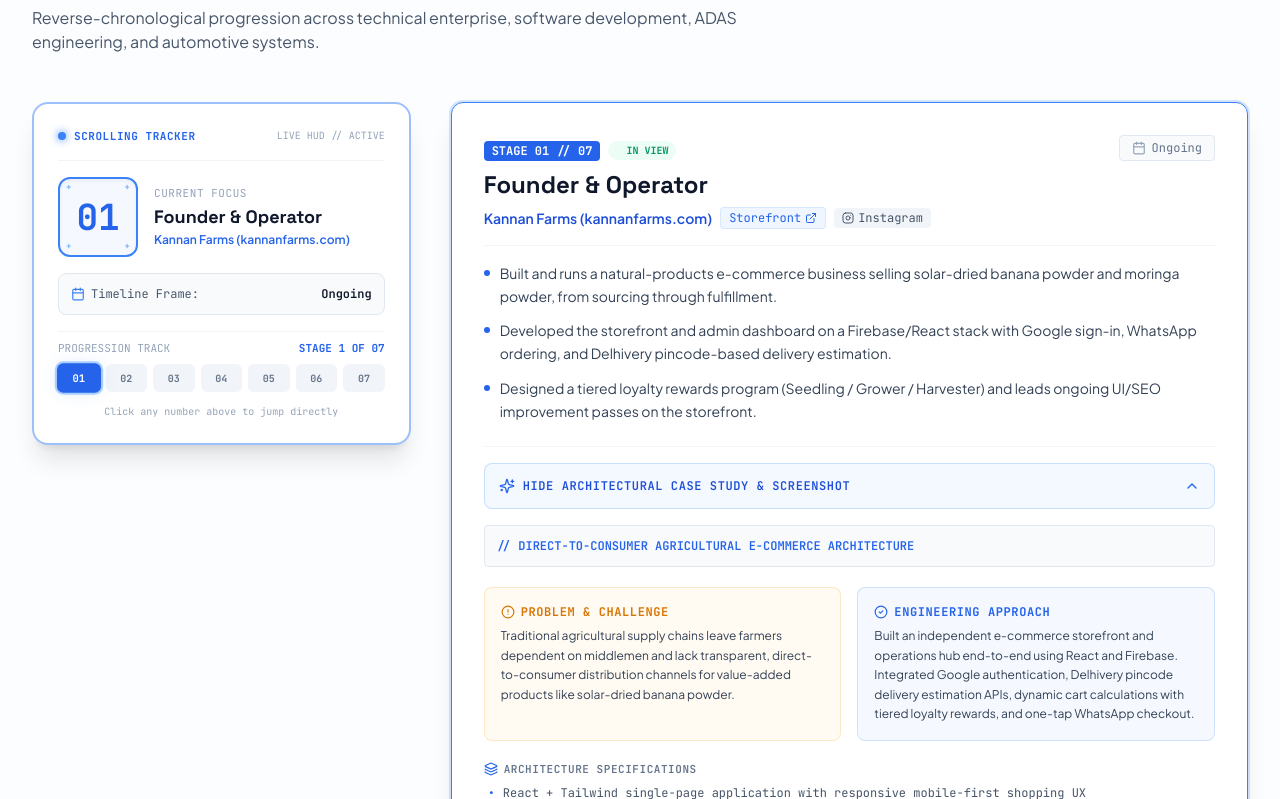
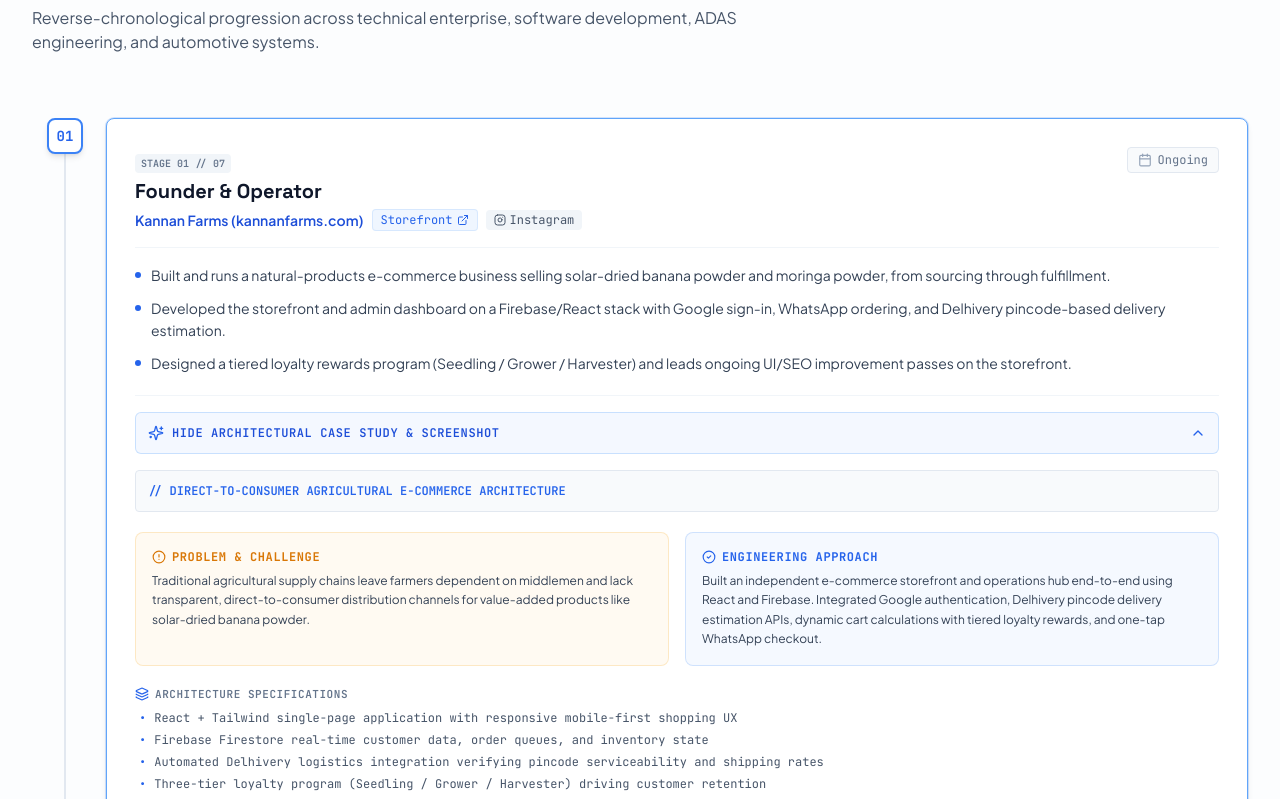
Before and after one commit to Karthick-Boopathy/KarthickBoopathy, a React (Vite) app: page / in a window 1280 px wide. Shown: the part 2901-3700 px from the top of the page. Built offline with nearby package versions, Linux system fonts and the light colour scheme.

Commit message:
fix: restore clean original timeline with single number box scrolling smoothly down the rail

```diff
--- a/src/components/Experience.tsx
+++ b/src/components/Experience.tsx
@@ -48,14 +48,6 @@
     }));
   };
 
-  const scrollToMilestone = (index: number) => {
-    const target = itemRefs.current[index];
-    if (target) {
-      const topOffset = target.getBoundingClientRect().top + window.scrollY - 140;
-      window.scrollTo({ top: topOffset, behavior: 'smooth' });
-    }
-  };
-
   return (
     <section id="experience" className="py-20 bg-white/50 dark:bg-[#0B0F1A]/80 border-b border-slate-200 dark:border-slate-800/80 relative">
       <div className="max-w-7xl mx-auto px-4 sm:px-6 lg:px-8 relative z-10">
@@ -65,7 +57,7 @@
           whileInView={{ opacity: 1, y: 0 }}
           viewport={{ once: true, margin: '-50px' }}
           transition={{ duration: 0.5, ease: [0.21, 0.47, 0.32, 0.98] }}
-          className="max-w-3xl mb-12"
+          className="max-w-3xl mb-16"
         >
           <div className="inline-flex items-center gap-2 text-xs font-mono uppercase tracking-wider text-blue-600 dark:text-blue-400 font-semibold mb-2">
             <span className="px-1.5 py-0.5 rounded bg-blue-50 dark:bg-blue-500/10 border border-blue-200 dark:border-blue-500/30 text-[10px]">
@@ -84,184 +76,38 @@
           </p>
         </motion.div>
 
-        {/* Mobile Sticky Tracker Bar (Sticky on mobile only) */}
-        <div className="lg:hidden sticky top-16 z-30 mb-8 p-3 rounded-xl bg-white/95 dark:bg-[#0B0F1A]/95 backdrop-blur-md border-2 border-blue-500/60 shadow-lg dark:shadow-glow-sm flex items-center justify-between">
-          <div className="flex items-center gap-3">
-            {/* Animated Rolling Number Box */}
-            <div className="w-10 h-10 rounded-lg border-2 border-blue-500 bg-blue-50 dark:bg-blue-950/50 flex items-center justify-center font-mono text-base font-bold text-blue-600 dark:text-blue-400 relative overflow-hidden shrink-0">
-              <AnimatePresence mode="popLayout" initial={false}>
-                <motion.span
-                  key={activeIndex}
-                  initial={{ y: activeIndex > prevIndex ? 22 : -22, opacity: 0, scale: 0.8 }}
-                  animate={{ y: 0, opacity: 1, scale: 1 }}
-                  exit={{ y: activeIndex > prevIndex ? -22 : 22, opacity: 0, scale: 0.8 }}
-                  transition={{ duration: 0.28, ease: [0.16, 1, 0.3, 1] }}
-                  className="absolute"
-                >
-                  {String(activeIndex + 1).padStart(2, '0')}
-                </motion.span>
-              </AnimatePresence>
-            </div>
-            <div>
-              <div className="text-[10px] font-mono text-blue-600 dark:text-blue-400 font-bold uppercase tracking-wider flex items-center gap-1.5">
-                <span className="w-1.5 h-1.5 rounded-full bg-blue-500 animate-pulse" />
-                STAGE {activeIndex + 1} OF {experiences.length}
-              </div>
-              <div className="text-xs font-heading font-bold text-slate-900 dark:text-white truncate max-w-[180px]">
-                {experiences[activeIndex].role}
-              </div>
-            </div>
-          </div>
-
-          {/* Quick Step Indicators */}
-          <div className="flex items-center gap-1">
-            {experiences.map((_, i) => (
-              <button
-                key={i}
-                type="button"
-                onClick={() => scrollToMilestone(i)}
-                className={`h-2.5 rounded-full transition-all ${
-                  i === activeIndex
-                    ? 'w-5 bg-blue-500'
-                    : i < activeIndex
-                    ? 'w-2 bg-blue-400/60 dark:bg-blue-600/60'
-                    : 'w-2 bg-slate-300 dark:bg-slate-700'
-                }`}
-                title={`Jump to Milestone ${i + 1}`}
-                aria-label={`Jump to Milestone ${i + 1}`}
-              />
-            ))}
-          </div>
-        </div>
-
-        {/* Dual Column Layout: Left Sticky HUD Tracker + Right Timeline Cards */}
-        <div className="grid grid-cols-1 lg:grid-cols-12 gap-10 items-start">
-          {/* Left Column: Sticky Interactive Tracker Box (Desktop) */}
-          <div className="hidden lg:block lg:col-span-4 sticky top-28 space-y-6">
-            <div className="p-6 rounded-2xl bg-white dark:bg-[#111827] border-2 border-blue-500/50 dark:border-blue-500/40 shadow-xl dark:shadow-glow-md relative overflow-hidden glow-border">
-              {/* Top Status Header */}
-              <div className="flex items-center justify-between pb-4 mb-4 border-b border-slate-100 dark:border-slate-800 text-xs font-mono">
-                <span className="flex items-center gap-2 text-blue-600 dark:text-blue-400 font-bold uppercase tracking-wider text-[11px]">
-                  <span className="w-2 h-2 rounded-full bg-blue-500 animate-pulse shadow-[0_0_8px_#3B82F6]" />
-                  SCROLLING TRACKER
-                </span>
-                <span className="text-slate-400 dark:text-slate-500 text-[10px]">
-                  LIVE HUD // ACTIVE
-                </span>
-              </div>
-
-              {/* Giant Animated Rolling Number Display */}
-              <div className="flex items-center gap-4 my-2">
-                <div className="w-20 h-20 rounded-xl border-2 border-blue-500 dark:border-blue-400 bg-blue-50/60 dark:bg-blue-950/40 flex items-center justify-center font-mono font-bold text-4xl text-blue-600 dark:text-blue-400 relative overflow-hidden shadow-inner shrink-0">
+        {/* Timeline Sequence Container with Full-Height Rail and Scrolling Number Box */}
+        <div className="relative ml-4 sm:ml-8 flex items-stretch">
+          {/* Left Vertical Rail Line (Stretches to 100% height of all cards) */}
+          <div className="relative w-[2px] bg-slate-200 dark:bg-slate-800 shrink-0">
+            {/* The Box Holding the Number — Scrolls With The Screen Along the Rail */}
+            <div className="sticky top-36 z-30 -ml-[15px] sm:-ml-[17px] w-8 h-8 sm:w-9 sm:h-9 rounded-lg border-2 border-blue-500 dark:border-blue-400 bg-white dark:bg-[#111827] flex items-center justify-center font-mono text-xs sm:text-sm font-bold text-blue-600 dark:text-blue-400 shadow-md dark:shadow-glow-sm overflow-hidden select-none">
               <AnimatePresence mode="popLayout" initial={false}>
                 <motion.span
                   key={activeIndex}
                   initial={{
-                        y: activeIndex > prevIndex ? 40 : -40,
+                    y: activeIndex > prevIndex ? 18 : -18,
                     opacity: 0,
-                        filter: 'blur(4px)',
-                        scale: 0.8,
                   }}
                   animate={{
                     y: 0,
                     opacity: 1,
-                        filter: 'blur(0px)',
-                        scale: 1,
                   }}
                   exit={{
-                        y: activeIndex > prevIndex ? -40 : 40,
+                    y: activeIndex > prevIndex ? -18 : 18,
                     opacity: 0,
-                        filter: 'blur(4px)',
-                        scale: 0.8,
                   }}
-                      transition={{ duration: 0.35, ease: [0.16, 1, 0.3, 1] }}
+                  transition={{ duration: 0.25, ease: [0.16, 1, 0.3, 1] }}
                   className="absolute"
                 >
-                      {String(activeIndex + 1).padStart(2, '0')}
+                  {experiences[activeIndex].number}
                 </motion.span>
               </AnimatePresence>
-
-                  {/* Corner CAD fiducial markers */}
-                  <span className="absolute top-1 left-1.5 font-mono text-[9px] text-blue-400/80 leading-none select-none">+</span>
-                  <span className="absolute top-1 right-1.5 font-mono text-[9px] text-blue-400/80 leading-none select-none">+</span>
-                  <span className="absolute bottom-1 left-1.5 font-mono text-[9px] text-blue-400/80 leading-none select-none">+</span>
-                  <span className="absolute bottom-1 right-1.5 font-mono text-[9px] text-blue-400/80 leading-none select-none">+</span>
-                </div>
-
-                <div className="space-y-1">
-                  <div className="text-[11px] font-mono text-slate-400 dark:text-slate-500 uppercase tracking-wider">
-                    CURRENT FOCUS
-                  </div>
-                  <AnimatePresence mode="wait">
-                    <motion.div
-                      key={activeIndex}
-                      initial={{ opacity: 0, y: 6 }}
-                      animate={{ opacity: 1, y: 0 }}
-                      exit={{ opacity: 0, y: -6 }}
-                      transition={{ duration: 0.2 }}
-                      className="font-heading font-bold text-lg text-slate-900 dark:text-white leading-tight"
-                    >
-                      {experiences[activeIndex].role}
-                    </motion.div>
-                  </AnimatePresence>
-                  <div className="text-xs font-semibold text-blue-600 dark:text-blue-400 truncate">
-                    {experiences[activeIndex].organization}
-                  </div>
             </div>
           </div>
 
-              {/* Chronological Period Badge */}
-              <div className="p-3 rounded-lg bg-slate-50 dark:bg-slate-800/60 border border-slate-200 dark:border-slate-800 text-xs font-mono flex items-center justify-between text-slate-600 dark:text-slate-300 my-4">
-                <span className="flex items-center gap-1.5">
-                  <Calendar className="w-3.5 h-3.5 text-blue-500" />
-                  <span>Timeline Frame:</span>
-                </span>
-                <span className="font-semibold text-slate-900 dark:text-white">
-                  {experiences[activeIndex].period}
-                </span>
-              </div>
-
-              {/* Clickable 7-Step Progression Meter */}
-              <div className="space-y-2 pt-2 border-t border-slate-100 dark:border-slate-800">
-                <div className="flex items-center justify-between text-[11px] font-mono text-slate-400 dark:text-slate-500">
-                  <span>PROGRESSION TRACK</span>
-                  <span className="font-bold text-blue-600 dark:text-blue-400">
-                    STAGE {activeIndex + 1} OF 07
-                  </span>
-                </div>
-                <div className="grid grid-cols-7 gap-1.5">
-                  {experiences.map((exp, idx) => {
-                    const isPassed = idx < activeIndex;
-                    const isCurrent = idx === activeIndex;
-
-                    return (
-                      <button
-                        key={exp.id}
-                        type="button"
-                        onClick={() => scrollToMilestone(idx)}
-                        className={`h-7 rounded-md font-mono text-[10px] font-bold flex items-center justify-center transition-all ${
-                          isCurrent
-                            ? 'bg-blue-600 text-white shadow-glow-sm scale-105 ring-2 ring-blue-400/50'
-                            : isPassed
-                            ? 'bg-blue-100 dark:bg-blue-900/40 text-blue-700 dark:text-blue-300 hover:bg-blue-200 dark:hover:bg-blue-800/60'
-                            : 'bg-slate-100 dark:bg-slate-800 text-slate-500 dark:text-slate-400 hover:bg-slate-200 dark:hover:bg-slate-700'
-                        }`}
-                        title={`Jump to ${exp.role} (${exp.number})`}
-                      >
-                        {exp.number}
-                      </button>
-                    );
-                  })}
-                </div>
-                <div className="text-[10px] font-mono text-slate-400 text-center pt-1">
-                  Click any number above to jump directly
-                </div>
-              </div>
-            </div>
-          </div>
-
-          {/* Right Column: Timeline Cards (#1 to #7) */}
-          <div className="lg:col-span-8 relative space-y-12">
+          {/* Right Column: Original Experience Cards Stack */}
+          <div className="flex-1 min-w-0 pl-6 sm:pl-10 space-y-12">
             {experiences.map((exp, idx) => {
               const isExpanded = !!expandedStudies[exp.id];
               const isActive = activeIndex === idx;
@@ -270,45 +116,44 @@
                 <div
                   key={exp.id}
                   ref={(el) => (itemRefs.current[idx] = el)}
-                  className="relative scroll-mt-28"
+                  className="relative group"
                 >
+                  {/* Subtle Rail Alignment Dot at each card */}
+                  <div
+                    className={`absolute -left-[30px] sm:-left-[46px] top-3.5 w-2.5 h-2.5 rounded-full border transition-all duration-300 ${
+                      isActive
+                        ? 'border-blue-500 bg-blue-500 scale-125 shadow-[0_0_8px_#3B82F6]'
+                        : idx < activeIndex
+                        ? 'border-blue-400/80 dark:border-blue-500/80 bg-blue-400/80 dark:bg-blue-500/80'
+                        : 'border-slate-300 dark:border-slate-700 bg-white dark:bg-[#111827]'
+                    }`}
+                  />
+
                   {/* Experience Card */}
                   <motion.div
-                    initial={{ opacity: 0, y: 24 }}
-                    whileInView={{ opacity: 1, y: 0 }}
-                    viewport={{ once: true, margin: '-50px' }}
-                    transition={{ duration: 0.5, delay: 0.05, ease: [0.21, 0.47, 0.32, 0.98] }}
+                    initial={{ opacity: 0, x: -16 }}
+                    whileInView={{ opacity: 1, x: 0 }}
+                    viewport={{ once: true, margin: '-40px' }}
+                    transition={{ duration: 0.45, delay: idx * 0.05, ease: [0.21, 0.47, 0.32, 0.98] }}
                     whileHover={{ y: -2, transition: { duration: 0.2 } }}
-                    className={`p-6 sm:p-8 rounded-xl border transition-all duration-300 shadow-2xs glow-border ${
+                    className={`p-6 sm:p-7 rounded-lg border transition-all duration-200 shadow-2xs glow-border ${
                       isActive
-                        ? 'border-blue-500 dark:border-blue-400 bg-white dark:bg-[#111827] shadow-xl dark:shadow-glow-md ring-2 ring-blue-500/20'
-                        : 'border-slate-200 dark:border-slate-800 bg-white/90 dark:bg-[#111827]/90 hover:border-slate-300 dark:hover:border-slate-700'
+                        ? 'border-blue-400 dark:border-blue-500/80 bg-white dark:bg-[#111827] shadow-md dark:shadow-glow-sm ring-1 ring-blue-500/20'
+                        : 'border-slate-200 dark:border-slate-800 bg-white dark:bg-[#111827] hover:border-slate-300 dark:hover:border-slate-700'
                     }`}
                   >
                     {/* Header Row */}
                     <div className="flex flex-col sm:flex-row sm:items-baseline justify-between gap-2 pb-4 mb-4 border-b border-slate-100 dark:border-slate-800">
                       <div>
-                        <div className="flex items-center gap-2 mb-2">
-                          <span className={`px-2 py-0.5 rounded font-mono text-xs font-bold transition-colors ${
-                            isActive
-                              ? 'bg-blue-600 text-white shadow-xs'
-                              : 'bg-slate-100 dark:bg-slate-800 text-slate-700 dark:text-slate-300'
-                          }`}>
+                        <div className="flex items-center gap-2 mb-1">
+                          <span className="text-[10px] font-mono px-1.5 py-0.5 rounded bg-slate-100 dark:bg-slate-800 text-slate-500 dark:text-slate-400 font-semibold">
                             STAGE {exp.number} // 07
                           </span>
-                          {isActive && (
-                            <span className="inline-flex items-center gap-1 px-2 py-0.5 rounded-full bg-emerald-50 dark:bg-emerald-500/15 text-emerald-600 dark:text-emerald-400 font-mono text-[10px] font-bold">
-                              <span className="w-1.5 h-1.5 rounded-full bg-emerald-500 animate-ping inline-block" />
-                              IN VIEW
-                            </span>
-                          )}
                         </div>
-
-                        <h3 className="font-heading font-bold text-2xl text-slate-900 dark:text-white">
+                        <h3 className="font-heading font-bold text-xl text-slate-900 dark:text-white">
                           {exp.role}
                         </h3>
-
-                        <div className="flex flex-wrap items-center gap-2 mt-1.5">
+                        <div className="flex flex-wrap items-center gap-2 mt-1">
                           <span className="font-semibold text-blue-700 dark:text-blue-400 text-sm">
                             {exp.organization}
                           </span>
@@ -337,18 +182,18 @@
                         </div>
                       </div>
 
-                      <div className="inline-flex items-center gap-1.5 text-xs font-mono text-slate-500 dark:text-slate-400 bg-slate-50 dark:bg-slate-800/60 px-3 py-1 rounded border border-slate-200 dark:border-slate-700/80 shrink-0">
+                      <div className="inline-flex items-center gap-1.5 text-xs font-mono text-slate-500 dark:text-slate-400 bg-slate-50 dark:bg-slate-800/60 px-2.5 py-1 rounded border border-slate-200 dark:border-slate-700/80 shrink-0">
                         <Calendar className="w-3.5 h-3.5 text-slate-400 dark:text-slate-500" />
                         <span>{exp.period}</span>
                       </div>
                     </div>
 
                     {/* Bullets (Verbatim content) */}
-                    <ul className="space-y-3">
+                    <ul className="space-y-2.5">
                       {exp.bullets.map((bullet, bIdx) => (
                         <li
                           key={bIdx}
-                          className="flex items-start gap-2.5 text-slate-700 dark:text-slate-300 text-sm leading-relaxed font-body"
+                          className="flex items-start gap-2.5 text-slate-700 dark:text-slate-300 text-sm leading-relaxed"
                         >
                           <span className="w-1.5 h-1.5 rounded-full bg-blue-600 dark:bg-blue-400 mt-2 shrink-0"></span>
                           <span>{bullet}</span>
@@ -358,11 +203,11 @@
 
                     {/* Expandable Case Study Button */}
                     {exp.caseStudy && (
-                      <div className="mt-6 pt-4 border-t border-slate-100 dark:border-slate-800/80">
+                      <div className="mt-5 pt-4 border-t border-slate-100 dark:border-slate-800/80">
                         <button
                           type="button"
                           onClick={() => toggleCaseStudy(exp.id)}
-                          className="w-full flex items-center justify-between p-3.5 rounded-lg bg-blue-50/70 hover:bg-blue-100/70 dark:bg-blue-500/10 dark:hover:bg-blue-500/20 border border-blue-200/80 dark:border-blue-500/30 text-blue-700 dark:text-blue-300 font-mono text-xs uppercase tracking-wider font-semibold transition-all group/btn"
+                          className="w-full flex items-center justify-between p-3 rounded-md bg-blue-50/70 hover:bg-blue-100/70 dark:bg-blue-500/10 dark:hover:bg-blue-500/20 border border-blue-200/80 dark:border-blue-500/30 text-blue-700 dark:text-blue-300 font-mono text-xs uppercase tracking-wider font-semibold transition-all group/btn"
                         >
                           <span className="flex items-center gap-2">
                             <Sparkles className="w-4 h-4 text-blue-600 dark:text-blue-400" />
@@ -466,7 +311,7 @@
                     )}
 
                     {/* Tech & Domain Badges */}
-                    <div className="mt-6 pt-4 border-t border-slate-100 dark:border-slate-800 flex flex-wrap items-center gap-1.5">
+                    <div className="mt-5 pt-4 border-t border-slate-100 dark:border-slate-800 flex flex-wrap items-center gap-1.5">
                       {exp.tags.map((tag) => (
                         <span
                           key={tag}
```
Lines whose indentation alone changed are shown as unchanged.
